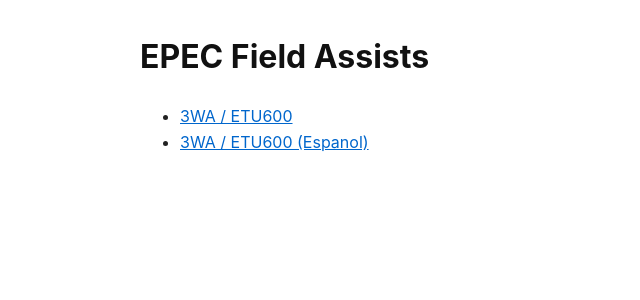
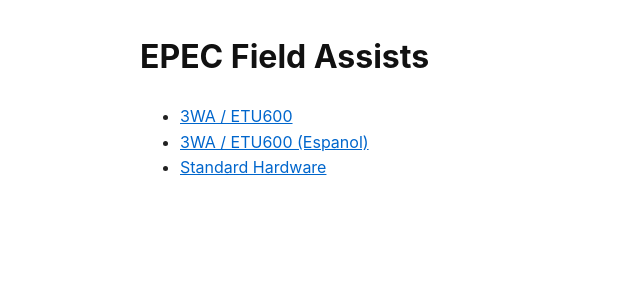
Before and after one commit to epecsupport/Service, a Jekyll site: the page built from index.md, in a window 1280 px wide. Shown: the top 300 px of the page, without its empty margins (0-640 px from the left). Built offline with Jekyll 4.4.1, drawn with Linux system fonts in a browser that asks for light colours.

Commit message:
Add hardware page to index.

```diff
--- a/index.md
+++ b/index.md
@@ -6,3 +6,4 @@ title: EPEC Field Documentation
 # EPEC Field Assists
 - [3WA / ETU600](3WA.html)
 - [3WA / ETU600 (Espanol)](3WA_ES.html)
+- [Standard Hardware](hardware.html)
```
